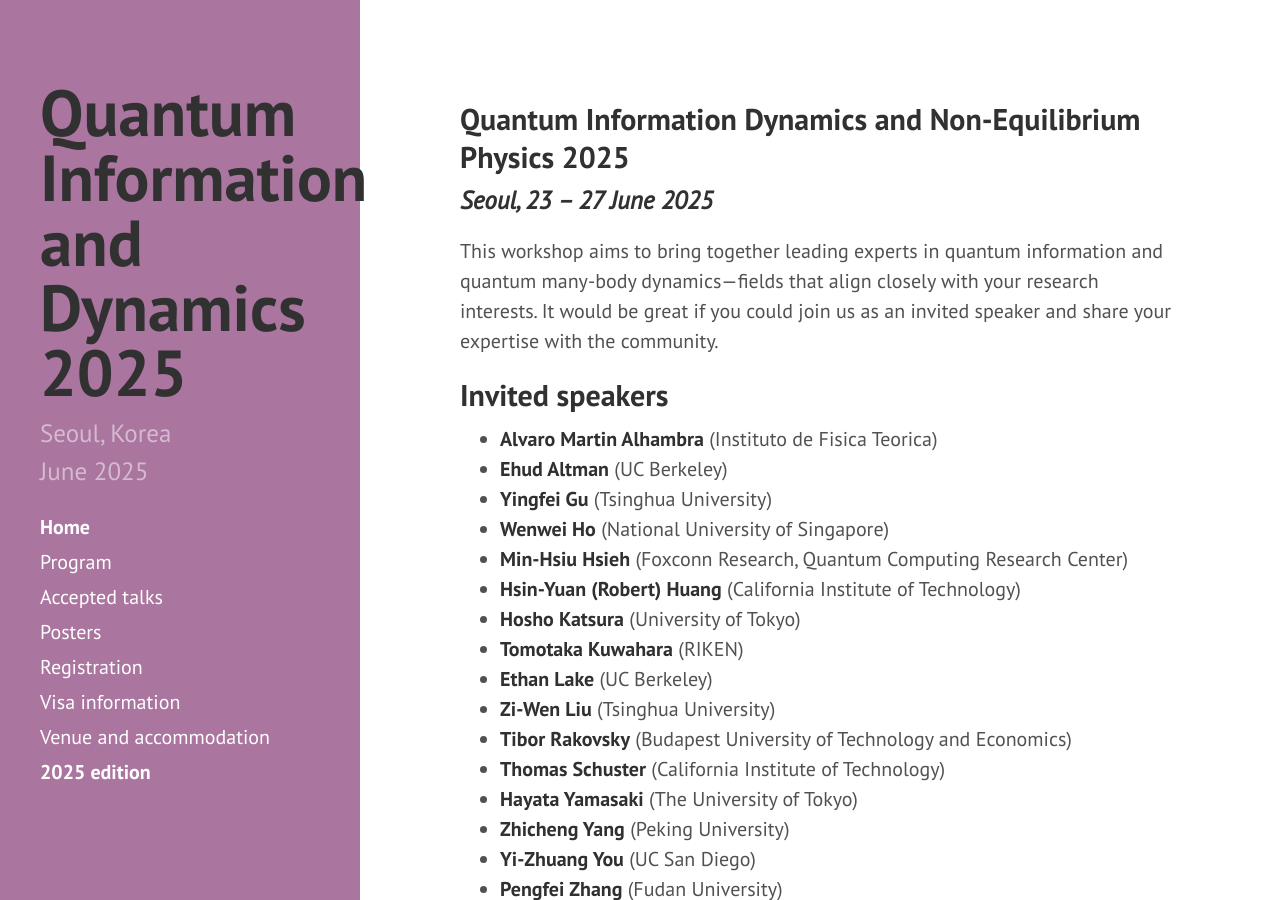
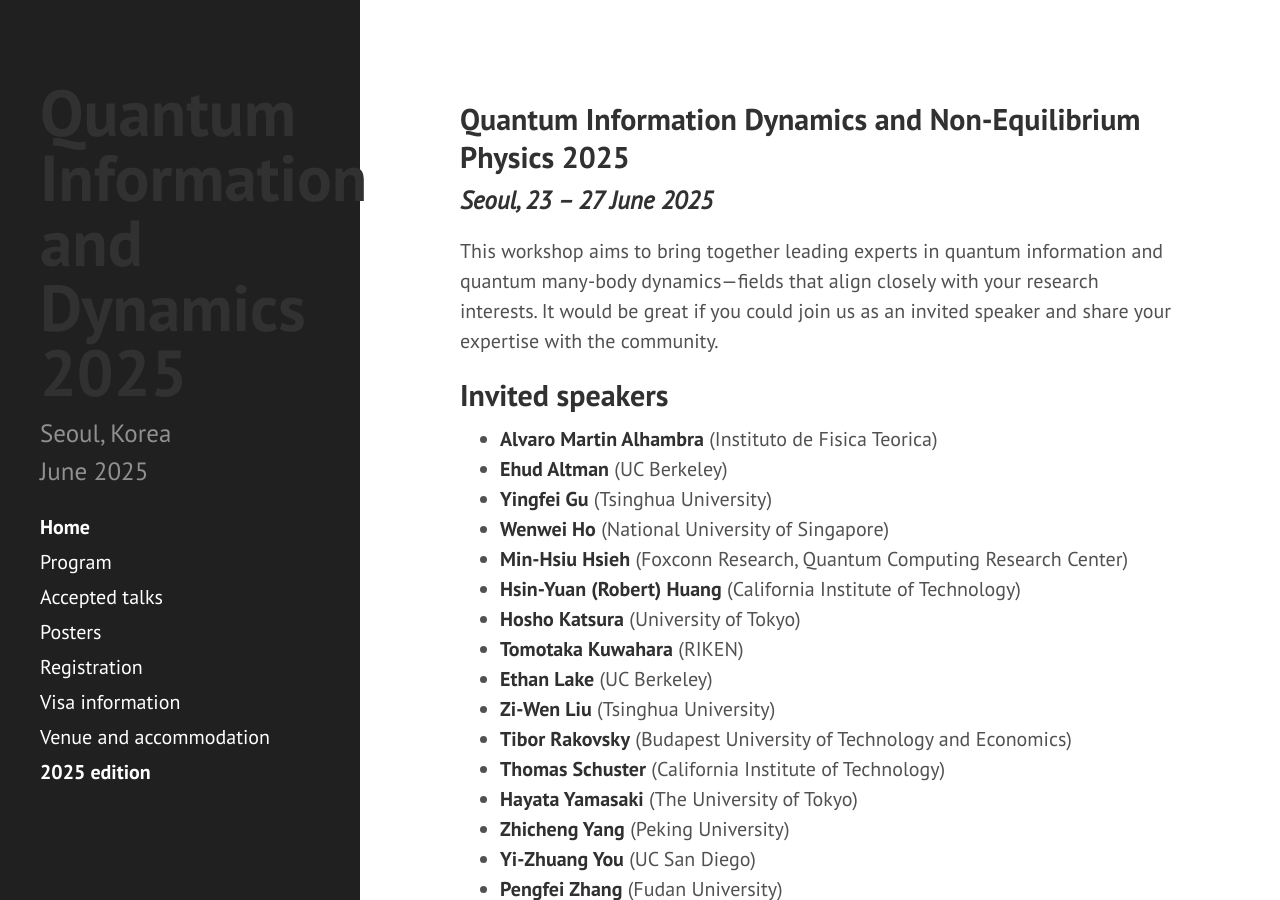
Before and after one commit to yeon-lee/yeon-lee.github.io, a Jekyll site: the page built from index.md, in a window 1280 px wide and 900 px high. Built offline with Jekyll 4.4.1, drawn with Linux system fonts in a browser that asks for light colours; nearby versions of some CDN libraries.

Commit message:
Update default.html

```diff
--- a/_layouts/default.html
+++ b/_layouts/default.html
@@ -3,7 +3,7 @@
 
   {% include head.html %}
 
-  <body class="theme-base-0e">
+  <body class="theme-base-2e">
 
     {% include sidebar.html %}
 
```
